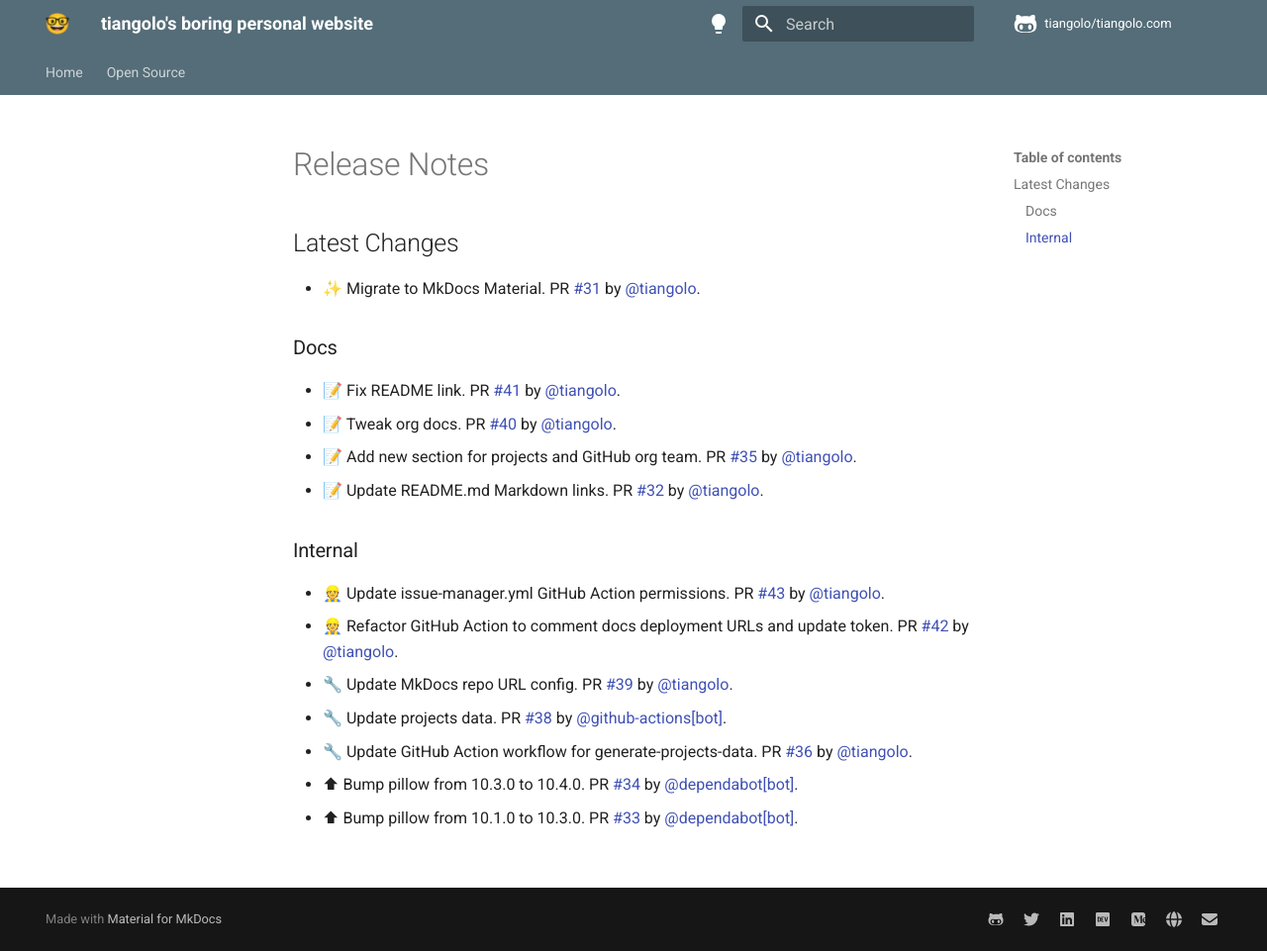
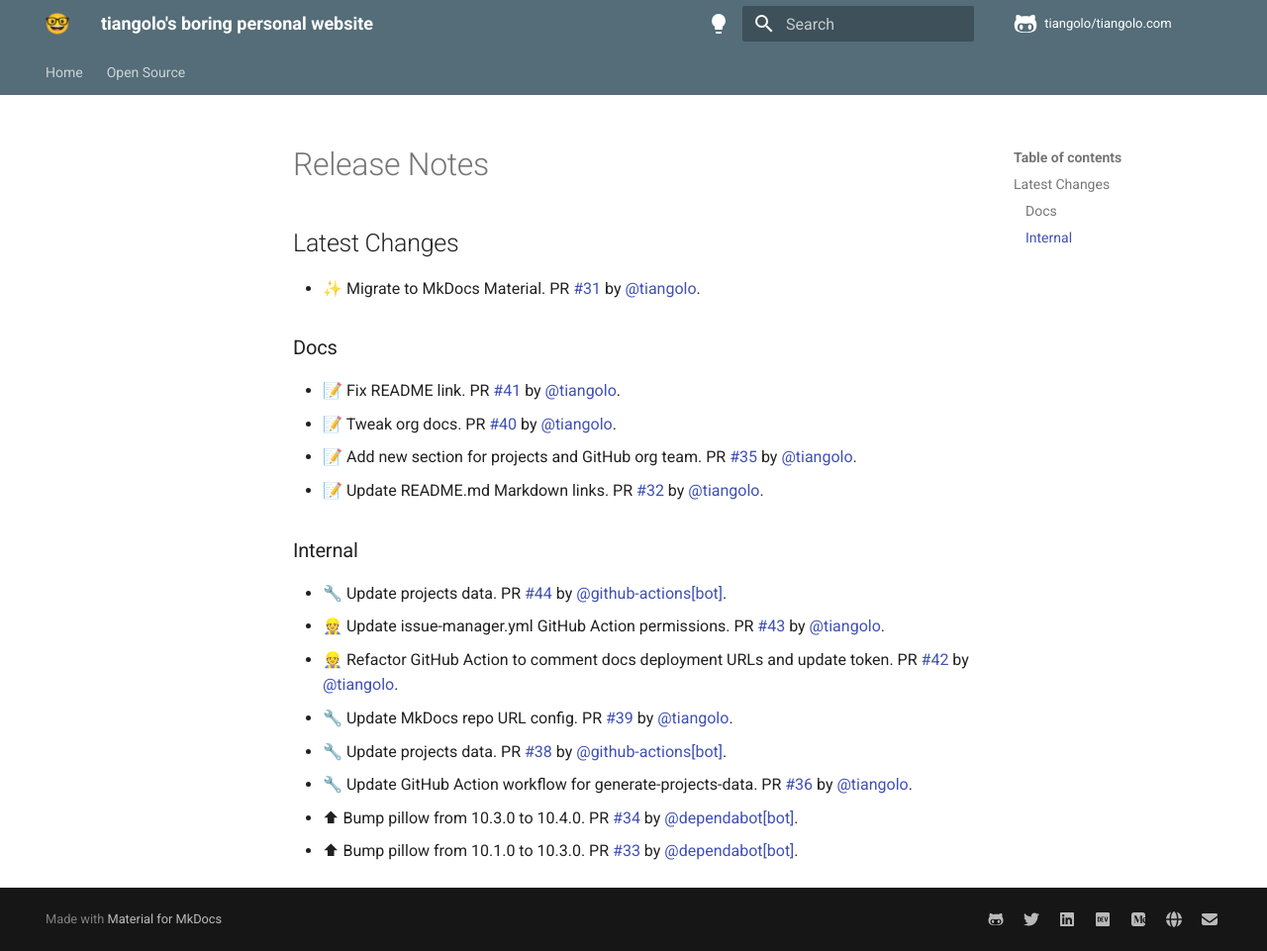
Before and after one commit to tiangolo/tiangolo.com, an MkDocs documentation site: the page built from docs/release-notes.md, in a window 1280 px wide and 961 px high. Shown: the whole window at 99% size. Built offline with MkDocs 1.6.1 and Material for MkDocs 9.7.7, drawn with Linux system fonts in a browser that asks for light colours; comment, search, counter and statistics services are not loaded.

Commit message:
📝 Update release notes

```diff
--- a/docs/release-notes.md
+++ b/docs/release-notes.md
@@ -13,6 +13,7 @@
 
 ### Internal
 
+* 🔧 Update projects data. PR [#44](https://github.com/tiangolo/tiangolo.com/pull/44) by [@github-actions[bot]](https://github.com/apps/github-actions).
 * 👷 Update issue-manager.yml GitHub Action permissions. PR [#43](https://github.com/tiangolo/tiangolo.com/pull/43) by [@tiangolo](https://github.com/tiangolo).
 * 👷 Refactor GitHub Action to comment docs deployment URLs and update token. PR [#42](https://github.com/tiangolo/tiangolo.com/pull/42) by [@tiangolo](https://github.com/tiangolo).
 * 🔧 Update MkDocs repo URL config. PR [#39](https://github.com/tiangolo/tiangolo.com/pull/39) by [@tiangolo](https://github.com/tiangolo).
```
